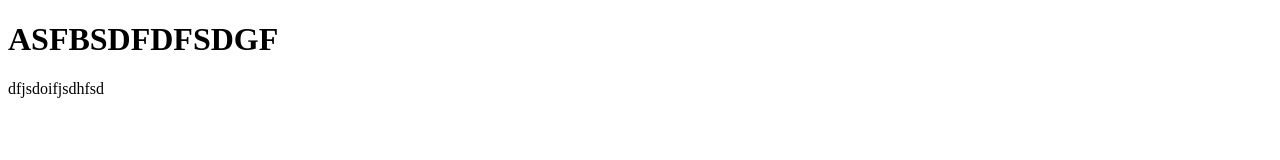
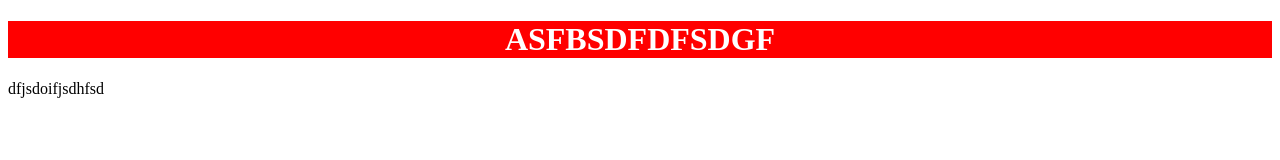
Before and after one commit to MasterLooc/wellington.marques-gmail, a plain HTML site: page index.html in a window 1280 px wide. Drawn offline with Linux system fonts and the light colour scheme.

Commit message:
3º commit

```diff
--- a/index.html
+++ b/index.html
@@ -4,6 +4,7 @@
     <meta charset="UTF-8">
     <meta name="viewport" content="width=device-width, initial-scale=1.0">
     <title>TESTE GIT</title>
+    <link rel="stylesheet" href="/css/style.css">
 </head>
 <body>
 
```
